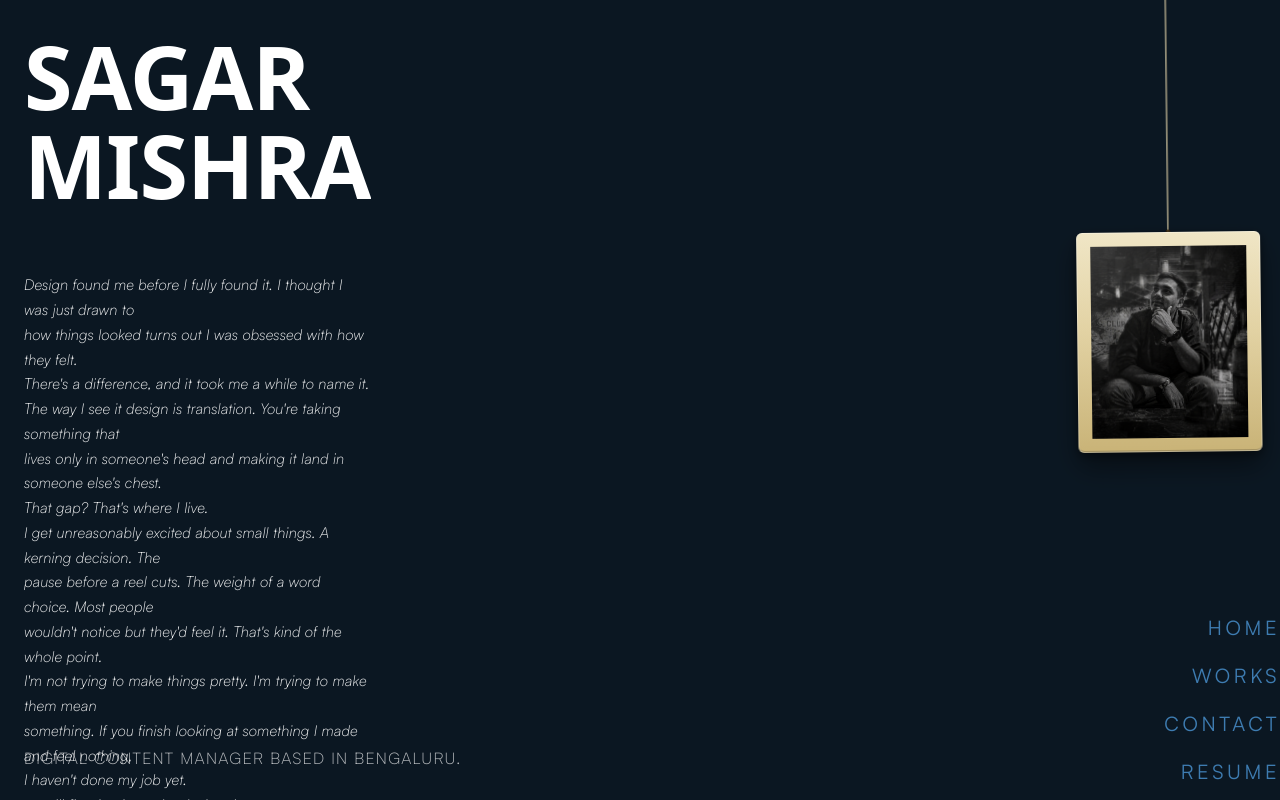
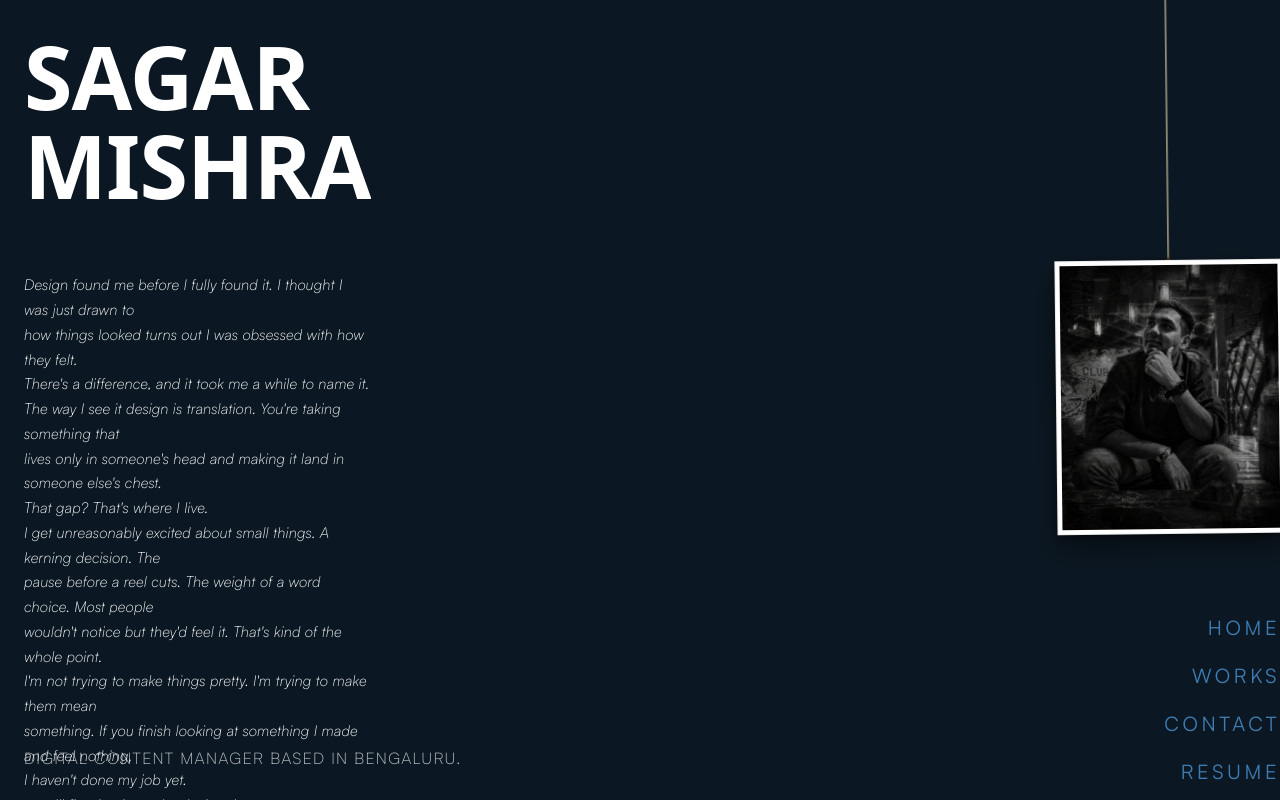
Before and after one commit to StealthSilver/Sagar, a Next.js app: page / in a window 1280 px wide. Both pictures are taken after a click on the button "ABOUT". Shown: the top 800 px of the page. Built offline with nearby package versions, Linux system fonts and the light colour scheme; a web font is replaced by a local one.

Commit message:
img improvements

```diff
--- a/src/components/HangingPhoto.tsx
+++ b/src/components/HangingPhoto.tsx
@@ -20,10 +20,11 @@
 const DAMPING_PER_MS = 0.9994;
 const MAX_ANGLE = (Math.PI / 180) * 65;
 
-const STRING_LENGTH = 260; // px from pivot to top of frame
-const FRAME_WIDTH = 184;
-const FRAME_HEIGHT = 220;
-const FRAME_PADDING = 14;
+const STRING_LENGTH = 288; // px from pivot to top of frame
+const FRAME_WIDTH = 228;
+const FRAME_HEIGHT = 274;
+/** Narrow mat like a lab print — mostly image, thin white border. */
+const FRAME_PADDING = 5;
 const PIVOT_OFFSET_TOP = -28; // pivot lifted above the panel edge
 
 export default function HangingPhoto({ active }: Props) {
@@ -289,12 +290,11 @@
             width: FRAME_WIDTH,
             height: FRAME_HEIGHT,
             padding: FRAME_PADDING,
-            borderRadius: 6,
-            background:
-              "linear-gradient(180deg, #f0e6c6 0%, #e2d2a3 45%, #c9b377 100%)",
+            borderRadius: 0,
+            background: "#ffffff",
             boxShadow: dragging
-              ? "0 18px 36px rgba(0,0,0,0.55), 0 4px 10px rgba(0,0,0,0.45), inset 0 0 0 1px rgba(255,255,255,0.35), inset 0 -2px 0 rgba(0,0,0,0.18)"
-              : "0 14px 28px rgba(0,0,0,0.45), 0 3px 8px rgba(0,0,0,0.4), inset 0 0 0 1px rgba(255,255,255,0.3), inset 0 -2px 0 rgba(0,0,0,0.18)",
+              ? "0 18px 36px rgba(0,0,0,0.55), 0 4px 10px rgba(0,0,0,0.45), inset 0 0 0 1px rgba(0,0,0,0.08)"
+              : "0 14px 28px rgba(0,0,0,0.45), 0 3px 8px rgba(0,0,0,0.4), inset 0 0 0 1px rgba(0,0,0,0.08)",
             touchAction: "none",
           }}
           role="img"
@@ -303,9 +303,9 @@
           <div
             className="relative h-full w-full overflow-hidden"
             style={{
-              background: "#f9f6eb",
-              boxShadow:
-                "inset 0 0 0 1px rgba(0,0,0,0.18), inset 0 2px 6px rgba(0,0,0,0.35)",
+              background: "#ffffff",
+              borderRadius: 0,
+              boxShadow: "inset 0 0 0 1px rgba(0,0,0,0.06)",
             }}
           >
             <Image
@@ -317,14 +317,14 @@
               style={{ objectFit: "cover", pointerEvents: "none" }}
               priority={false}
             />
-            {/* Soft highlight across the glass for realism. */}
+            {/* Very subtle paper sheen — keeps it matte / print-like. */}
             <div
               aria-hidden="true"
               className="pointer-events-none absolute inset-0"
               style={{
                 background:
-                  "linear-gradient(135deg, rgba(255,255,255,0.22) 0%, rgba(255,255,255,0.05) 35%, rgba(255,255,255,0) 60%)",
-                mixBlendMode: "screen",
+                  "linear-gradient(125deg, rgba(255,255,255,0.08) 0%, rgba(255,255,255,0) 42%)",
+                mixBlendMode: "soft-light",
               }}
             />
           </div>
```
